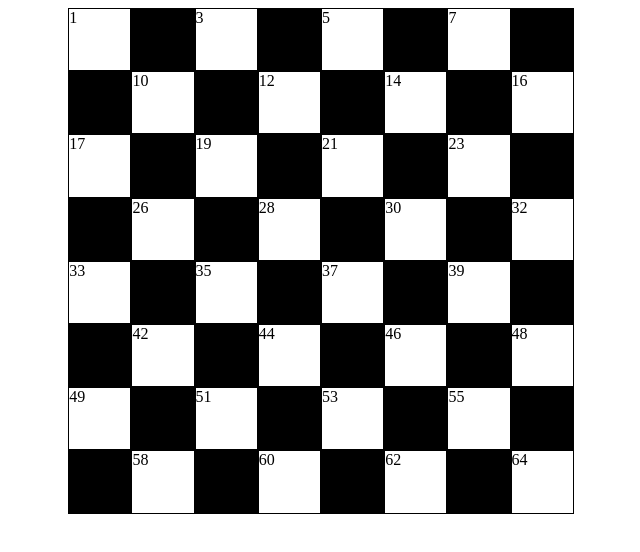
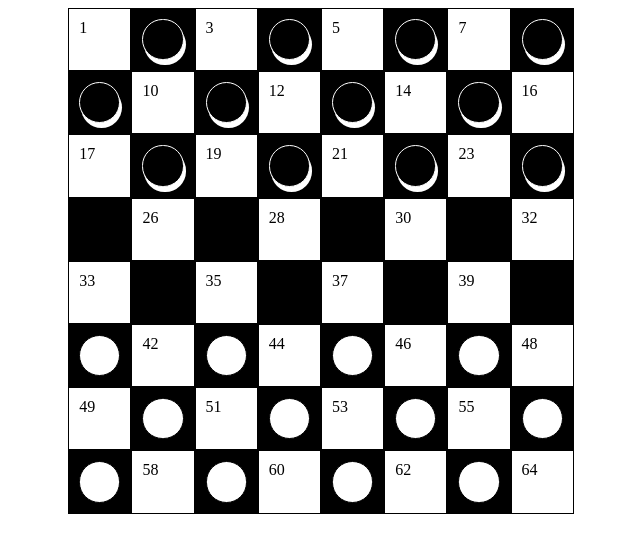
Before and after one commit to ROCMondriaanTIN/b1p_oefen, a plain HTML site: page checkers.html in a window 1280 px wide. Shown: the whole page, without its empty margins (319-959 px from the left). Drawn offline with Linux system fonts and the light colour scheme.

Commit message:
set pieces

```diff
--- a/css/checkers.css
+++ b/css/checkers.css
@@ -12,6 +12,7 @@ main{
 .block{
     border: 1px black solid;
     aspect-ratio: 1;
+    padding: 10px;
 }
 
 .white{
@@ -21,3 +22,24 @@ main{
 .black{
     background-color: black;
 }
+
+.piece{
+    border-radius: 50%;
+    aspect-ratio: 1;
+}
+
+.border-white{
+    border: 1px solid white;
+}
+
+.border-black{
+    border: 1px solid black;
+}
+
+.shadow-black{
+    box-shadow: 2px 5px black;
+}
+
+.shadow-white{
+    box-shadow: 2px 5px white;
+}
--- a/js/checkers.js
+++ b/js/checkers.js
@@ -2,12 +2,42 @@ console.log('checkers.js');
 
 const board = document.querySelector('.board');
 let color = 'white';
+
+let boardArray = [
+    [0, -1, 0, -1, 0, -1, 0, -1],
+    [-1, 0, -1, 0, -1, 0, -1, 0],
+    [0, -1, 0, -1, 0, -1, 0, -1],
+    [0, 0, 0, 0, 0, 0, 0, 0],
+    [0, 0, 0, 0, 0, 0, 0, 0],
+    [1, 0, 1, 0, 1, 0, 1, 0],
+    [0, 1, 0, 1, 0, 1, 0, 1],
+    [1, 0, 1, 0, 1, 0, 1, 0]
+];
 
 for (let i = 1; i <= 64; i++) {
 
     board.innerHTML += '<div class="block ' + color + '">' + i + '</div>';
     if(i % 8 !== 0){
         switchColor();
+    }
+}
+
+const blocks = document.querySelectorAll('.block');
+
+let row = 0;
+let column = 0;
+for (let i = 0; i < blocks.length; i++) {
+    const block = blocks[i];
+    if(boardArray[row][column] === -1){
+        block.innerHTML = '<div class="piece black border-white shadow-white"></div>';
+    }
+    if(boardArray[row][column] === 1){
+        block.innerHTML = '<div class="piece white border-black shadow-black"></div>';
+    }
+    column++;
+    if(column === 8){
+        column = 0;
+        row++;
     }
 }
 
```
Also changed, not shown: checkers.html (+6 -1 lines).
